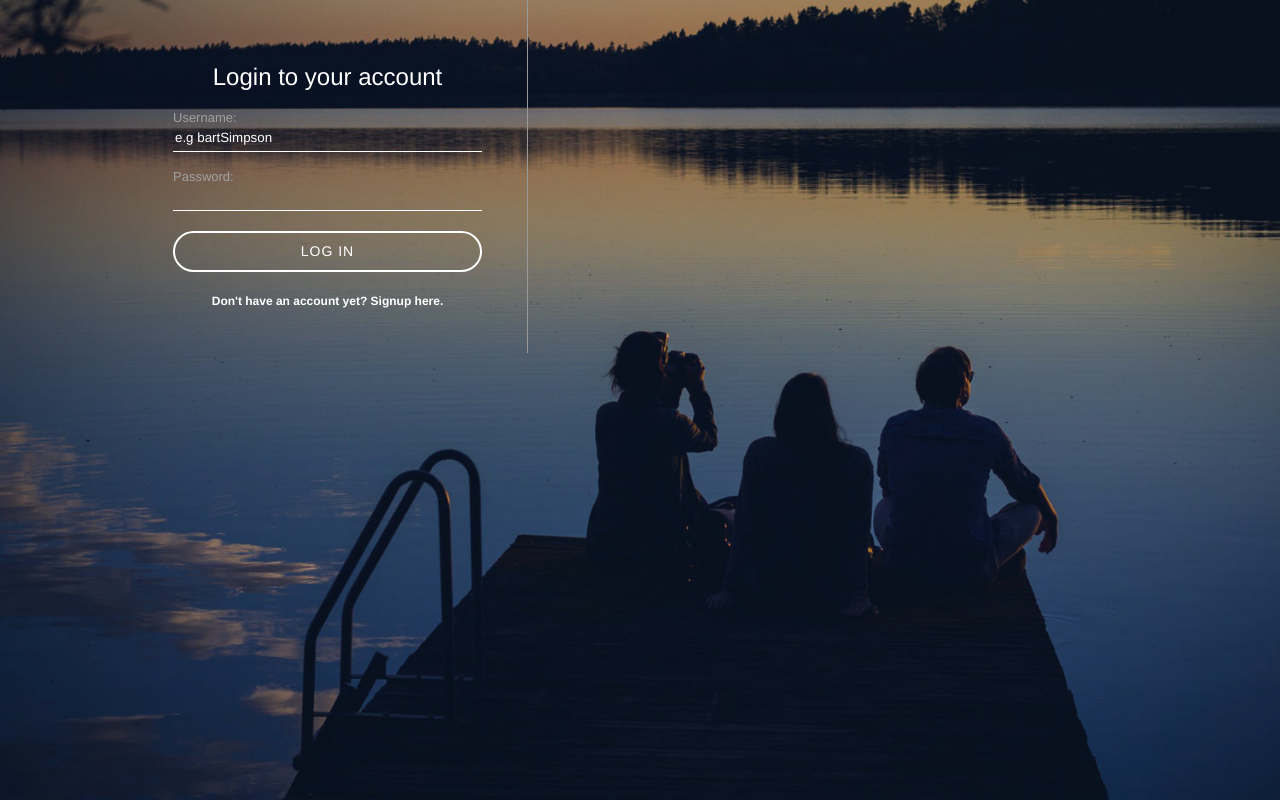
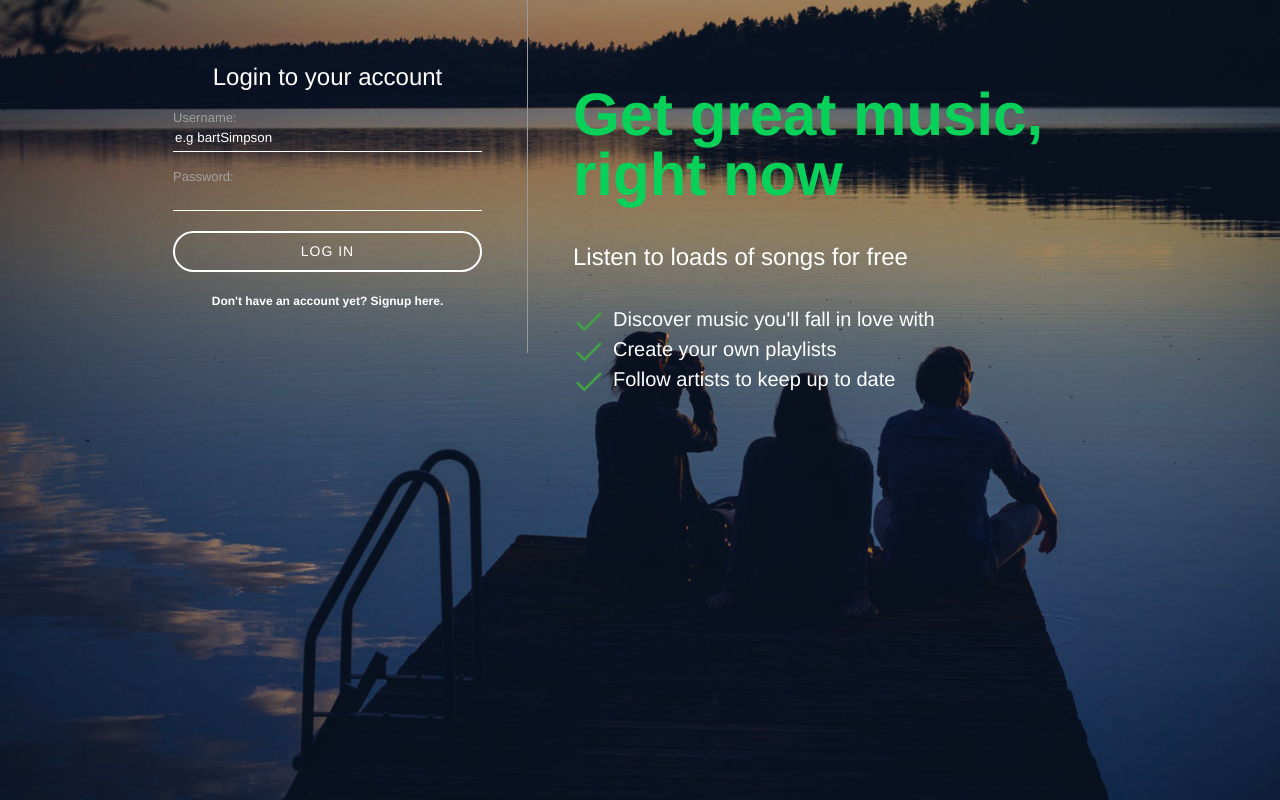
Before and after one commit to renato1891/Spotify-Clone, a PHP site: page /register.php in a window 1280 px wide. Run offline with PHP 8.4, Linux system fonts and the light colour scheme.

Commit message:
Styling right section content

```diff
--- a/assets/css/register.css
+++ b/assets/css/register.css
@@ -104,23 +104,46 @@ html, body {
     cursor: pointer;
 }
 
-
-.hasAccountText span{
+.hasAccountText span {
     font-size: 12px;
     font-weight: bold;
+    cursor: pointer;
 }
-.hasAccountText{
+
+.hasAccountText {
     text-align: center;
 }
 
-#hideLogin,
-
-#hideRegister {
-
-  font-weight: bold;
-
+#hideLogin, #hideRegister {
+    font-weight: bold;
 }
 
 #registerForm {
     display: none;
 }
+
+#loginText {
+    padding: 45px;
+    display: table-cell;
+}
+
+#loginText h1 {
+    color: #07d159;
+    font-size: 60px;
+    font-weight: bold;
+}
+
+#loginText h2 {
+    margin: 35px 0;
+}
+
+#loginText ul {
+    padding: 0;
+}
+
+#loginText li {
+    font-size: 20px;
+    list-style-type: none;
+    padding: 5px 40px;
+    background: url(../images/icons/icons8_checkmark.ico) no-repeat;
+}
--- a/register.php
+++ b/register.php
@@ -117,6 +117,23 @@ function getInputValue($name)
                 </form>
 
             </div>
+            <div id="loginText">
+                <h1>
+                    <h1>Get great music, right now</h1>
+                    <h2>Listen to loads of songs for free</h2>
+                    <ul>
+                        <li>
+                            Discover music you'll fall in love with
+                        </li>
+                        <li>
+                            Create your own playlists
+                        </li>
+                        <li>
+                            Follow artists to keep up to date
+                        </li>
+                    </ul>
+                </h1>
+            </div>
         </div>
     </div>
 </body>
```
Also changed, not shown: assets/images/icons/icons8_checkmark.ico (added).
